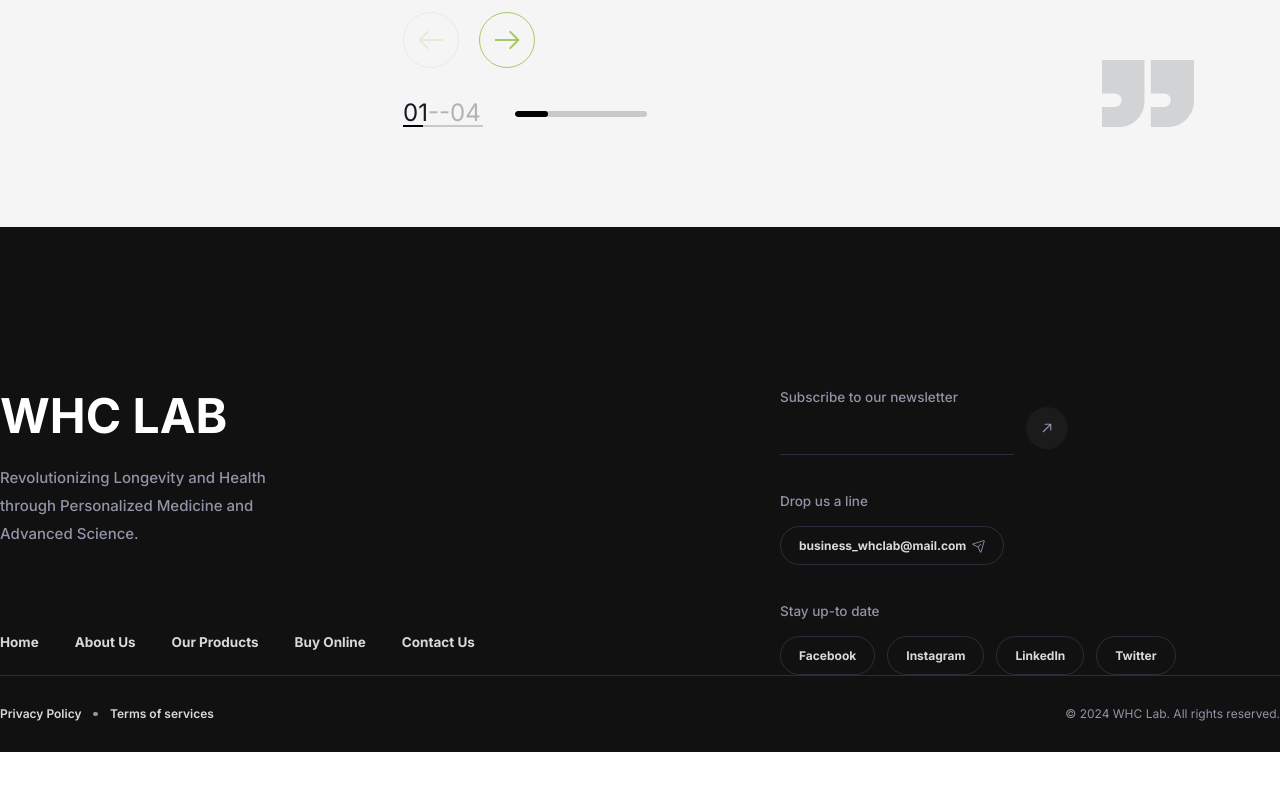
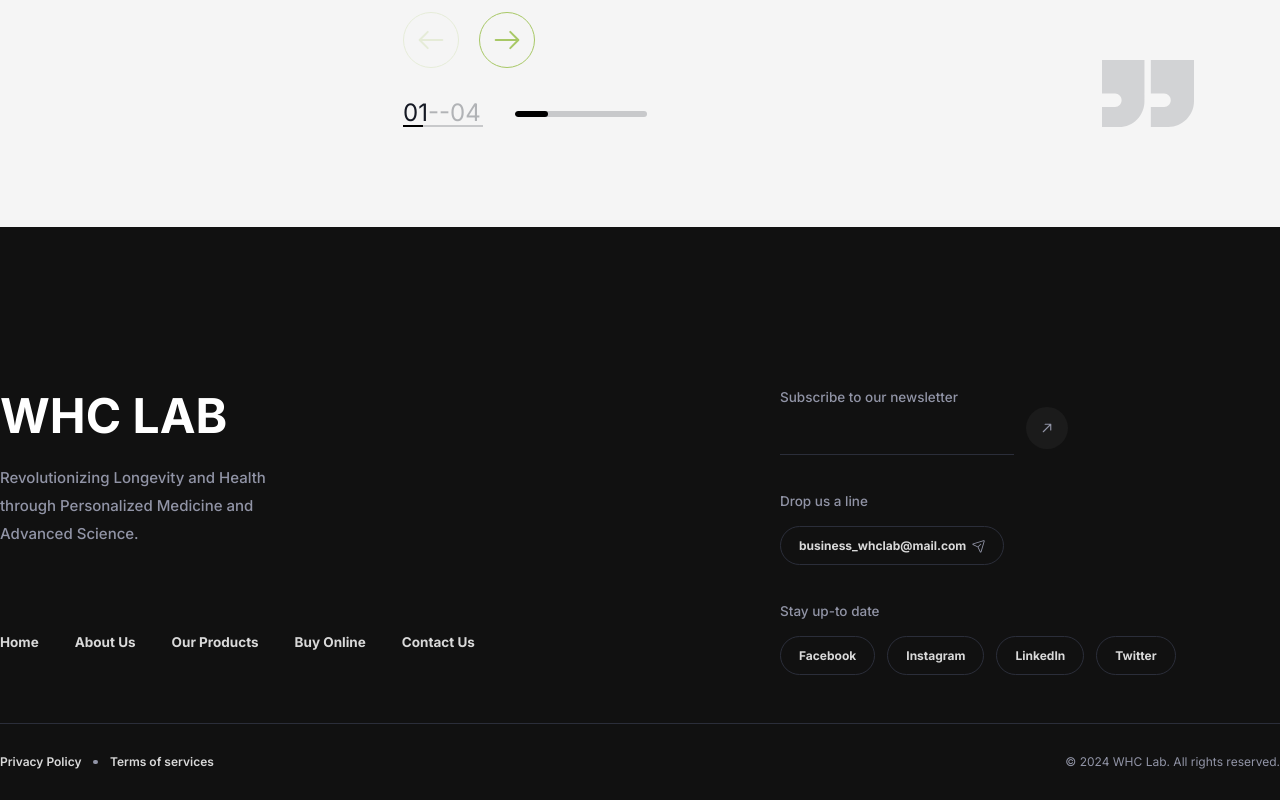
Before and after one commit to chandan9074/WHC-Lab-Customer, a Next.js app: page / in a window 1280 px wide. Shown: the part 8099-8899 px from the top of the page. Before the commit the page ends 8851 px from the top, so only its background shows below. Built offline with nearby package versions, Linux system fonts and the light colour scheme.

Commit message:
added margin top between bottom footer and top footer content

```diff
--- a/src/sections/Footer/AnimatedFooter.jsx
+++ b/src/sections/Footer/AnimatedFooter.jsx
@@ -133,7 +133,7 @@
                 </motion.div>
             </div>
             <motion.div
-                className="text-white border-t border-[#2B2E3A] py-[30px] w-full flex flex-col md:flex-row gap-y-9 items-center justify-center md:justify-between"
+                className="text-white border-t border-[#2B2E3A] py-[30px] w-full flex flex-col md:flex-row gap-y-9 items-center justify-center md:justify-between mt-12"
                 initial={{ y: 10, opacity: 0 }}
                 whileInView={{ y: 0, opacity: 1 }}
                 transition={{
```
